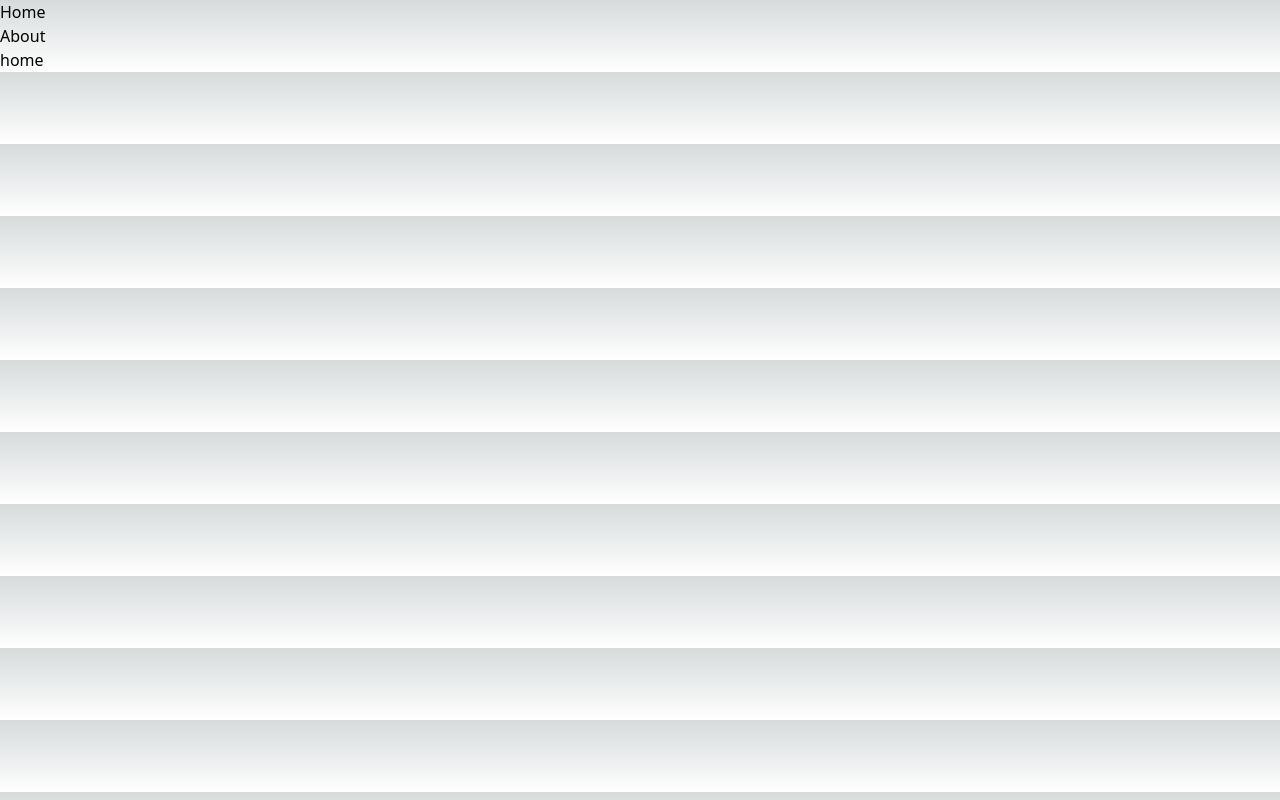
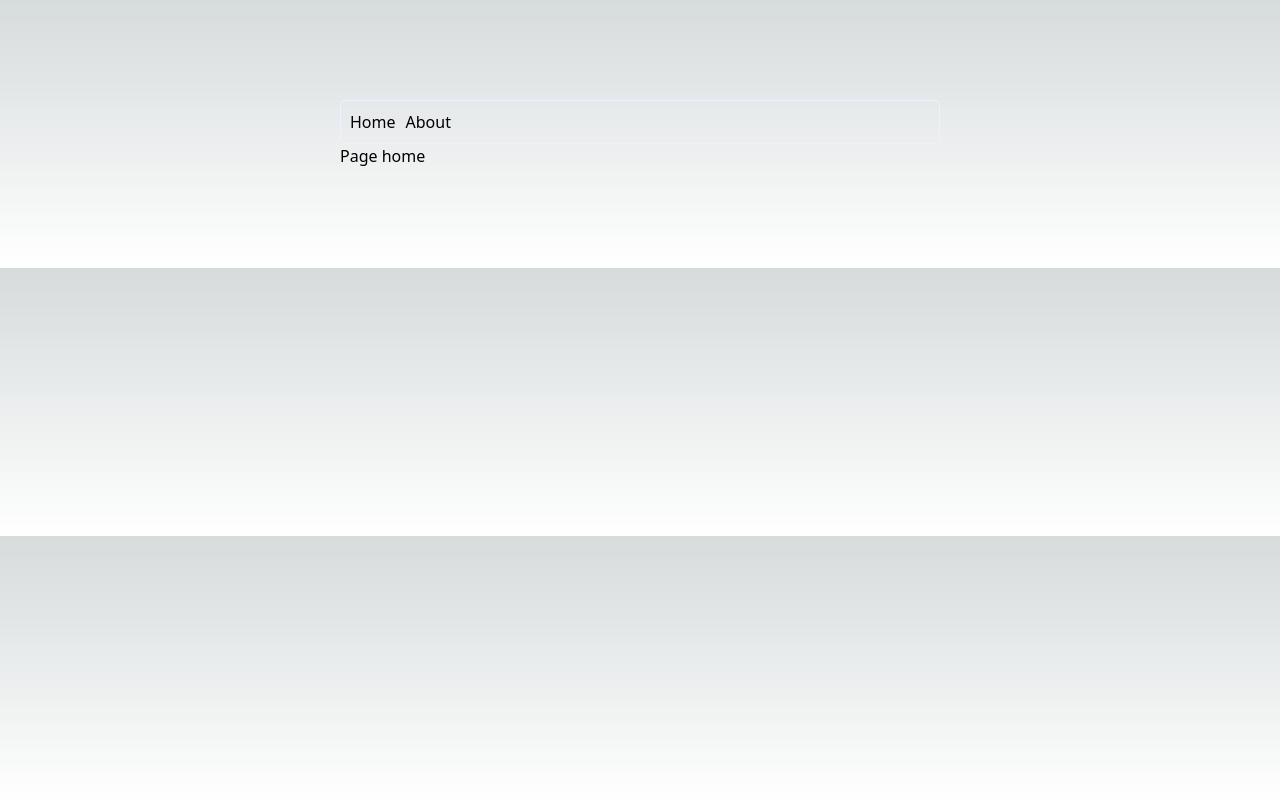
Before and after one commit to isactes/isactes_nextjs, a Next.js app: page / in a window 1280 px wide. Built offline with nearby package versions, Linux system fonts and the light colour scheme.

Commit message:
styles from the component

```diff
--- a/app/about/page.jsx
+++ b/app/about/page.jsx
@@ -1,6 +1,6 @@
 function AboutPage () {
   return (
-    <h1>about</h1>
+    <h1>Page about</h1>
   )
 }
 export default AboutPage
--- a/app/components/Navigation.jsx
+++ b/app/components/Navigation/Navigation.jsx
@@ -1,4 +1,5 @@
 import Link from 'next/link'
+import styles from './Navigation.module.css'
 
 const links = [{
   label: 'Home',
@@ -11,11 +12,11 @@ const links = [{
 
 function Navigation () {
   return (
-    <header>
+    <header className={styles.header}>
       <nav>
-        <ul>
+        <ul className={styles.navigation}>
           {links.map(({ label, route }) => (
-            <li key={route}>
+            <li className={styles.links} key={route}>
               <Link href={route}>
                 {label}
               </Link>
--- /dev/null
+++ b/app/components/Navigation/Navigation.module.css
@@ -0,0 +1,21 @@
+.header {
+    border: 1px solid #f0f0ff;
+    border-radius: 4px;
+    padding: 4px;
+}
+
+.navigation {
+     display: flex;
+     list-style: none;
+     gap: 10px;
+     margin: 5px;
+}
+.navigation a:hover {
+    color: #f0f0ff;
+    text-decoration: underline;
+}
+
+.links {
+    display: flex;
+    flex-direction: row;
+}
--- a/app/layout.js
+++ b/app/layout.js
@@ -1,6 +1,6 @@
 import '../styles/globals.css'
 import 'tailwindcss/tailwind.css'
-import Navigation from './components/Navigation'
+import Navigation from './components/Navigation/Navigation'
 
 export const metadata = {
   title: 'Next.js',
--- a/app/page.jsx
+++ b/app/page.jsx
@@ -1,6 +1,6 @@
 function HomePage () {
   return (
-    <h1>home</h1>
+    <h1>Page home</h1>
   )
 }
 export default HomePage
--- a/styles/globals.css
+++ b/styles/globals.css
@@ -24,4 +24,8 @@ body {
       rgb(var(--background-end-rgb))
     )
     rgb(var(--background-start-rgb));
+  padding: 100px;
+  max-width: 800px;
+  margin: 0 auto;
+
 }
```
